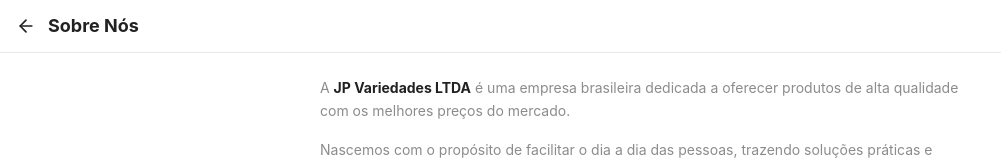
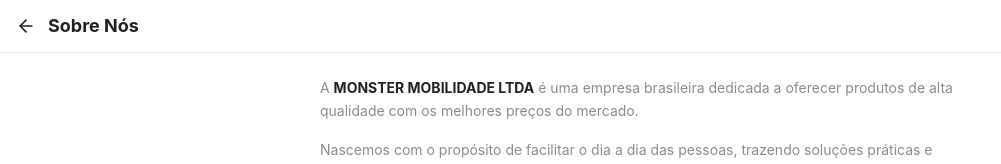
Before and after one commit to kaipepink-debug/git-tk, a React (Vite) app: page /sobre-nos in a window 1280 px wide. Shown: the top 164 px of the page, without its empty margins (0-1001 px from the left). Built offline with nearby package versions, Linux system fonts and the light colour scheme; no server answers; the HTML template or start-up script is replaced by a standard one.

Commit message:
Changes
Co-authored-by: viniferraz911 <174931062+viniferraz911@users.noreply.github.com>

```diff
--- a/src/pages/PoliticaEnvio.tsx
+++ b/src/pages/PoliticaEnvio.tsx
@@ -23,7 +23,7 @@ const PoliticaEnvio = () => {
       </div>
 
       <div className="px-4 py-6 space-y-4 text-sm text-muted-foreground leading-relaxed max-w-2xl mx-auto">
-        <p>A JP Variedades LTDA se compromete a enviar seus pedidos com agilidade e segurança.</p>
+        <p>A MONSTER MOBILIDADE LTDA se compromete a enviar seus pedidos com agilidade e segurança.</p>
 
         <h2 className="text-base font-semibold text-foreground">1. Prazo de Envio</h2>
         <p>Após a confirmação do pagamento, o pedido será enviado em até 3 dias úteis. O prazo de entrega varia conforme a região e a transportadora utilizada.</p>
--- a/src/pages/PoliticaPrivacidade.tsx
+++ b/src/pages/PoliticaPrivacidade.tsx
@@ -23,7 +23,7 @@ const PoliticaPrivacidade = () => {
       </div>
 
       <div className="px-4 py-6 space-y-4 text-sm text-muted-foreground leading-relaxed max-w-2xl mx-auto">
-        <p>A JP Variedades LTDA valoriza a sua privacidade. Esta política descreve como coletamos, usamos e protegemos suas informações pessoais.</p>
+        <p>A MONSTER MOBILIDADE LTDA valoriza a sua privacidade. Esta política descreve como coletamos, usamos e protegemos suas informações pessoais.</p>
 
         <h2 className="text-base font-semibold text-foreground">1. Informações Coletadas</h2>
         <p>Coletamos informações fornecidas diretamente por você, como nome, e-mail, CPF, telefone e endereço de entrega ao realizar uma compra. Também coletamos dados de navegação automaticamente, como endereço IP, tipo de navegador e páginas visitadas.</p>
--- a/src/pages/PoliticaReembolso.tsx
+++ b/src/pages/PoliticaReembolso.tsx
@@ -1,6 +1,6 @@
 /**
  * @file PoliticaReembolso.tsx
- * @description Página que exibe a política de reembolso da JP Variedades LTDA.
+ * @description Página que exibe a política de reembolso da MONSTER MOBILIDADE LTDA.
  */
 
 import { ArrowLeft } from "lucide-react";
@@ -25,7 +25,7 @@ const PoliticaReembolso = () => {
       </div>
 
       <div className="px-4 py-6 space-y-4 text-sm text-muted-foreground leading-relaxed max-w-2xl mx-auto">
-        <p>A JP Variedades LTDA garante o reembolso conforme as condições abaixo.</p>
+        <p>A MONSTER MOBILIDADE LTDA garante o reembolso conforme as condições abaixo.</p>
 
         <h2 className="text-base font-semibold text-foreground">1. Condições para Reembolso</h2>
         <p>O reembolso será realizado nos seguintes casos: desistência dentro do prazo de 7 dias (direito de arrependimento), produto com defeito confirmado ou produto não entregue.</p>
--- a/src/pages/PoliticaTrocas.tsx
+++ b/src/pages/PoliticaTrocas.tsx
@@ -25,7 +25,7 @@ const PoliticaTrocas = () => {
       </div>
 
       <div className="px-4 py-6 space-y-4 text-sm text-muted-foreground leading-relaxed max-w-2xl mx-auto">
-        <p>A JP Variedades LTDA segue o Código de Defesa do Consumidor (CDC) em relação a trocas e devoluções.</p>
+        <p>A MONSTER MOBILIDADE LTDA segue o Código de Defesa do Consumidor (CDC) em relação a trocas e devoluções.</p>
 
         <h2 className="text-base font-semibold text-foreground">1. Direito de Arrependimento</h2>
         <p>Você pode desistir da compra em até 7 dias corridos após o recebimento do produto, conforme o artigo 49 do CDC. O produto deve estar em sua embalagem original, sem sinais de uso.</p>
--- a/src/pages/QuemSomos.tsx
+++ b/src/pages/QuemSomos.tsx
@@ -1,6 +1,6 @@
 /**
  * @file QuemSomos.tsx
- * @description Página institucional apresentando a história e valores da JP Variedades LTDA.
+ * @description Página institucional apresentando a história e valores da MONSTER MOBILIDADE LTDA.
  */
 
 import { ArrowLeft } from "lucide-react";
@@ -26,7 +26,7 @@ const QuemSomos = () => {
 
       <div className="px-4 py-6 space-y-4 text-sm text-muted-foreground leading-relaxed max-w-2xl mx-auto">
         <p>
-          Somos a <strong className="text-foreground">JP Variedades LTDA</strong>, uma empresa 100% brasileira focada em oferecer variedade, qualidade e preço justo aos nossos clientes.
+          Somos a <strong className="text-foreground">MONSTER MOBILIDADE LTDA</strong>, uma empresa 100% brasileira focada em oferecer variedade, qualidade e preço justo aos nossos clientes.
         </p>
         <p>
           Nossa equipe é formada por profissionais apaixonados pelo que fazem, sempre buscando as melhores oportunidades e produtos para você. Acreditamos que comprar online deve ser simples, seguro e prazeroso.
--- a/src/pages/SobreNos.tsx
+++ b/src/pages/SobreNos.tsx
@@ -1,6 +1,6 @@
 /**
  * @file SobreNos.tsx
- * @description Página informativa sobre a trajetória e o compromisso da JP Variedades LTDA com seus clientes.
+ * @description Página informativa sobre a trajetória e o compromisso da MONSTER MOBILIDADE LTDA com seus clientes.
  */
 
 import { ArrowLeft } from "lucide-react";
@@ -26,7 +26,7 @@ const SobreNos = () => {
 
       <div className="px-4 py-6 space-y-4 text-sm text-muted-foreground leading-relaxed max-w-2xl mx-auto">
         <p>
-          A <strong className="text-foreground">JP Variedades LTDA</strong> é uma empresa brasileira dedicada a oferecer produtos de alta qualidade com os melhores preços do mercado.
+          A <strong className="text-foreground">MONSTER MOBILIDADE LTDA</strong> é uma empresa brasileira dedicada a oferecer produtos de alta qualidade com os melhores preços do mercado.
         </p>
         <p>
           Nascemos com o propósito de facilitar o dia a dia das pessoas, trazendo soluções práticas e acessíveis para o lar e o trabalho. Nossa missão é garantir que cada cliente tenha uma experiência de compra segura, rápida e satisfatória.
--- a/src/pages/TermosCondicoes.tsx
+++ b/src/pages/TermosCondicoes.tsx
@@ -1,6 +1,6 @@
 /**
  * @file TermosCondicoes.tsx
- * @description Página que apresenta as regras e condições de uso do site e serviços da JP Variedades LTDA.
+ * @description Página que apresenta as regras e condições de uso do site e serviços da MONSTER MOBILIDADE LTDA.
  */
 
 import { ArrowLeft } from "lucide-react";
@@ -25,7 +25,7 @@ const TermosCondicoes = () => {
       </div>
 
       <div className="px-4 py-6 space-y-4 text-sm text-muted-foreground leading-relaxed max-w-2xl mx-auto">
-        <p>Ao acessar e utilizar o site da JP Variedades LTDA, você concorda com os termos e condições descritos abaixo.</p>
+        <p>Ao acessar e utilizar o site da MONSTER MOBILIDADE LTDA, você concorda com os termos e condições descritos abaixo.</p>
 
         <h2 className="text-base font-semibold text-foreground">1. Aceitação dos Termos</h2>
         <p>O uso deste site implica na aceitação integral destes termos. Caso não concorde, por favor, não utilize nossos serviços.</p>
@@ -37,13 +37,13 @@ const TermosCondicoes = () => {
         <p>Aceitamos pagamento via PIX. O pedido será confirmado após a verificação do pagamento.</p>
 
         <h2 className="text-base font-semibold text-foreground">4. Entrega</h2>
-        <p>Os prazos de entrega são estimativas e podem variar conforme a região. A JP Variedades não se responsabiliza por atrasos causados por terceiros (transportadoras, Correios).</p>
+        <p>Os prazos de entrega são estimativas e podem variar conforme a região. A MONSTER MOBILIDADE não se responsabiliza por atrasos causados por terceiros (transportadoras, Correios).</p>
 
         <h2 className="text-base font-semibold text-foreground">5. Responsabilidades do Usuário</h2>
         <p>O usuário é responsável por fornecer informações corretas e atualizadas no momento da compra. Informações incorretas podem resultar em atraso ou cancelamento do pedido.</p>
 
         <h2 className="text-base font-semibold text-foreground">6. Propriedade Intelectual</h2>
-        <p>Todo o conteúdo deste site (textos, imagens, logotipos) é de propriedade da JP Variedades LTDA e está protegido por leis de direitos autorais.</p>
+        <p>Todo o conteúdo deste site (textos, imagens, logotipos) é de propriedade da MONSTER MOBILIDADE LTDA e está protegido por leis de direitos autorais.</p>
 
         <h2 className="text-base font-semibold text-foreground">7. Alterações nos Termos</h2>
         <p>Reservamo-nos o direito de alterar estes termos a qualquer momento. As mudanças entram em vigor imediatamente após a publicação.</p>
```
